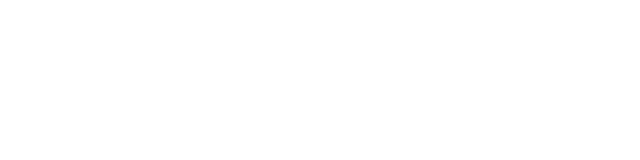
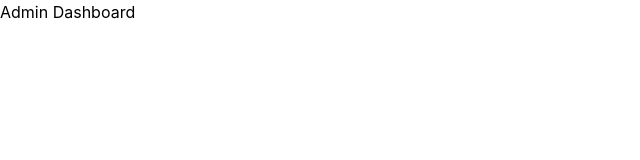
Before and after one commit to OshadiJayananda/lms-frontend, a React (Create React App) app: page /admin/dashboard in a window 1280 px wide. Before the commit this address had no page. Shown: the top 160 px of the page, without its empty margins (0-640 px from the left). Built offline with nearby package versions, Linux system fonts and the light colour scheme; the HTML template or start-up script is replaced by a standard one.

Commit message:
change admin dashboard url

```diff
--- a/src/App.js
+++ b/src/App.js
@@ -18,7 +18,7 @@
           <Route path="/login" element={<Login />} />
           <Route path="/signIn" element={<SignIn />} />
           <Route path="/dashboard" element={<Dashboard />} />
-          <Route path="/adminDashboard" element={<AdminDashboard />} />
+          <Route path="/admin/dashboard" element={<AdminDashboard />} />
           <Route path="/admin/books" element={<AdminBooks />} />
           <Route path="/admin/categories" element={<Categories />} />
         </Routes>
--- a/src/Components/Login.js
+++ b/src/Components/Login.js
@@ -23,7 +23,7 @@
 
       // Navigate based on the role
       if (userRole === "admin") {
-        navigate("/adminDashboard");
+        navigate("/admin/dashboard");
       } else if (userRole === "user") {
         navigate("/dashboard");
       } else {
--- a/src/Components/SideBar.js
+++ b/src/Components/SideBar.js
@@ -54,7 +54,7 @@
         >
           <li style={{ margin: "10px 0" }}>
             <a
-              href="/dashboard"
+              href="/admin/dashboard"
               style={{
                 color: "#fff",
                 textDecoration: "none",
```
